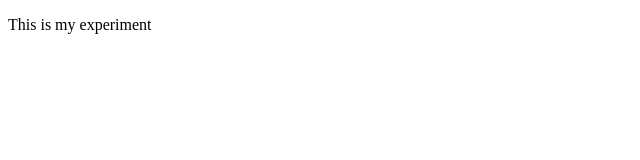
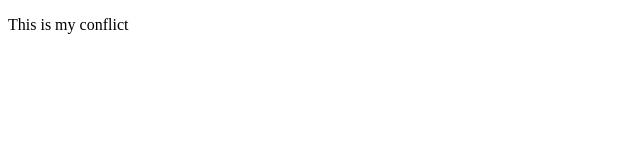
Before and after one commit to GemmyWhoop/new-repository, a plain HTML site: page index.html in a window 1280 px wide. Shown: the full height of the page, 0-640 px from the left. Drawn offline with Linux system fonts and the light colour scheme.

Commit message:
modify paragraph content

```diff
--- a/index.html
+++ b/index.html
@@ -6,6 +6,6 @@
         <title>Document</title>
     </head>
     <body>
-        <p>This is my experiment</p>
+        <p>This is my conflict</p>
     </body>
 </html>
```
